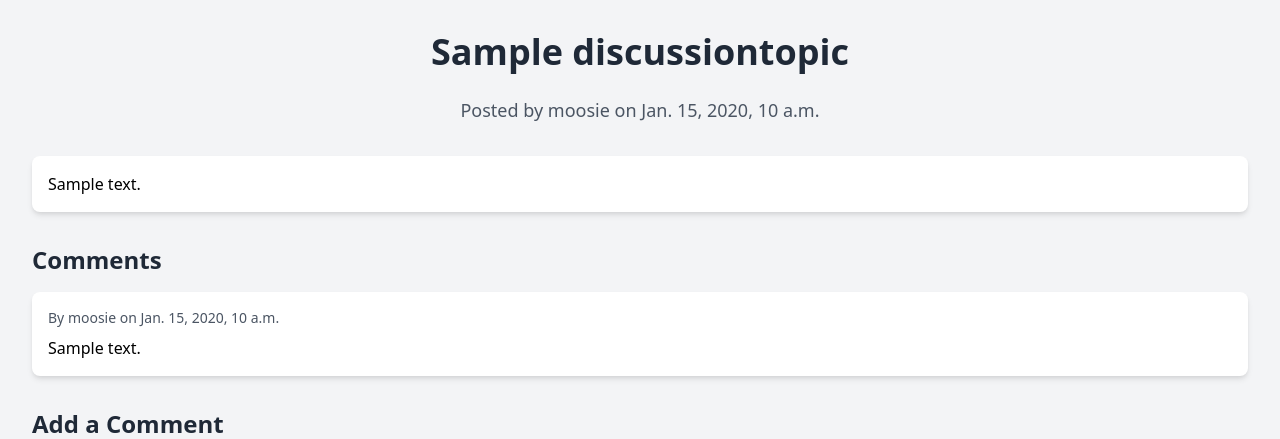
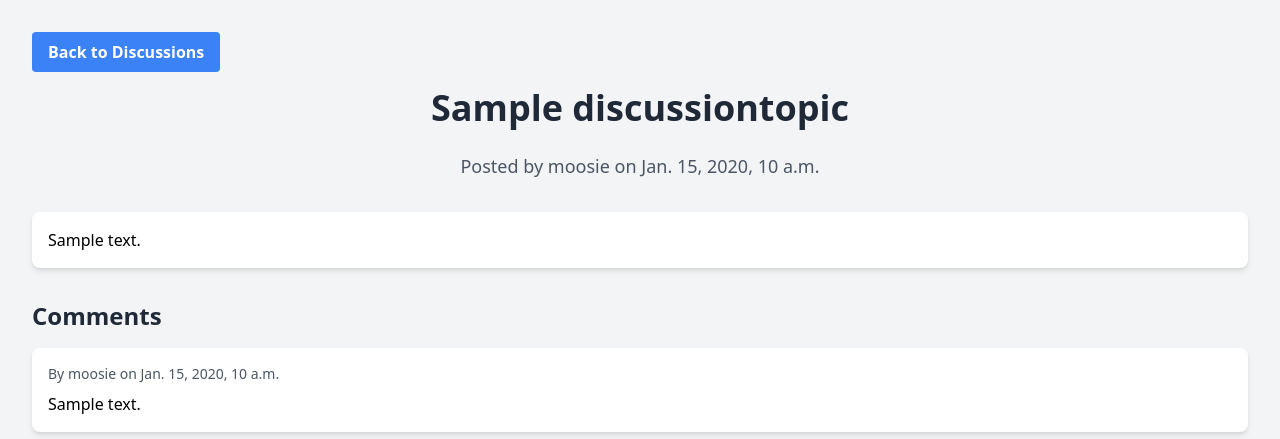
Before and after one commit to Mooshiiee/TheCouncil, a Django app: page /discussions/1/ in a window 1280 px wide. Shown: the top 439 px of the page. Run offline with Django 4.2, Linux system fonts and the light colour scheme; the first user in the database is signed in; data comes from the database, SQL or seed files in the repository; tables that the repository leaves empty hold one stand-in row (Sample ...).

Commit message:
added backButton to discussions

```diff
--- a/the_council/core/templates/core/discussion_detail.html
+++ b/the_council/core/templates/core/discussion_detail.html
@@ -8,6 +8,7 @@
 </head>
 <body class="bg-gray-100 font-sans">
     <div class="container mx-auto p-8">
+        <a href="{% url 'core:discussions' %}" class="bg-blue-500 hover:bg-blue-700 text-white font-bold py-2 px-4 rounded mb-4 inline-block">Back to Discussions</a>
         <h1 class="text-4xl font-bold text-center text-gray-800 mb-6">{{ discussion.title }}</h1>
         <p class="text-lg text-center text-gray-600 mb-8">Posted by {{ discussion.author.username }} on {{ discussion.created_at }}</p>
 
```
